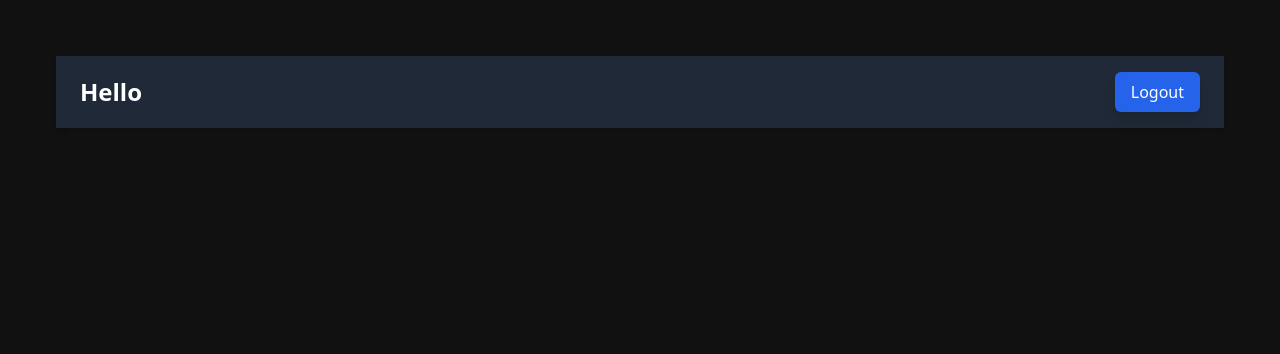
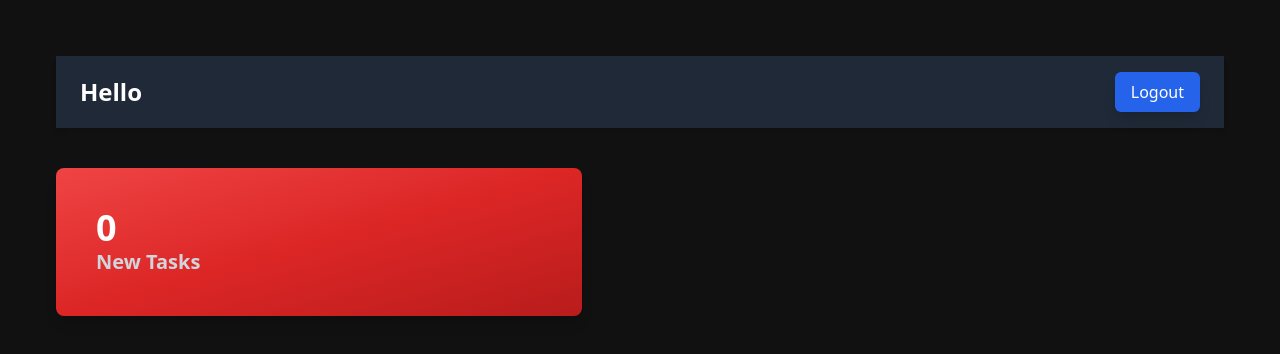
Before and after one commit to saurabh6893/taskDistributer, a React (Vite) app: page / in a window 1280 px wide. Shown: the top 354 px of the page. Built offline with nearby package versions, Linux system fonts and the light colour scheme.

Commit message:
implemented Ui element to futher display tasks

```diff
--- a/src/Components/Dashboard/EmployeeDashBoard.jsx
+++ b/src/Components/Dashboard/EmployeeDashBoard.jsx
@@ -1,10 +1,12 @@
 import React from "react";
 import Header from "../misc/Header";
+import TaskCountCard from "../misc/TaskCountCard";
 
 const EmployeeDashBoard = () => {
   return (
     <div className="h-screen p-14">
       <Header />
+      <TaskCountCard />
     </div>
   );
 };
--- /dev/null
+++ b/src/Components/misc/TaskCountCard.jsx
@@ -0,0 +1,14 @@
+import React from "react";
+
+const TaskCountCard = () => {
+  return (
+    <div className="flex mt-10 justify-between gap-5 screen">
+      <div className="rounded-lg w-[45%] p-10 bg-gradient-to-br from-red-500 via-red-600 to-red-700 shadow-lg animate-fadeIn transition-transform transform hover:scale-105">
+        <h2 className="text-4xl font-semibold text-white">0</h2>
+        <h3 className="text-xl font-semibold text-gray-300">New Tasks</h3>
+      </div>
+    </div>
+  );
+};
+
+export default TaskCountCard;
```
